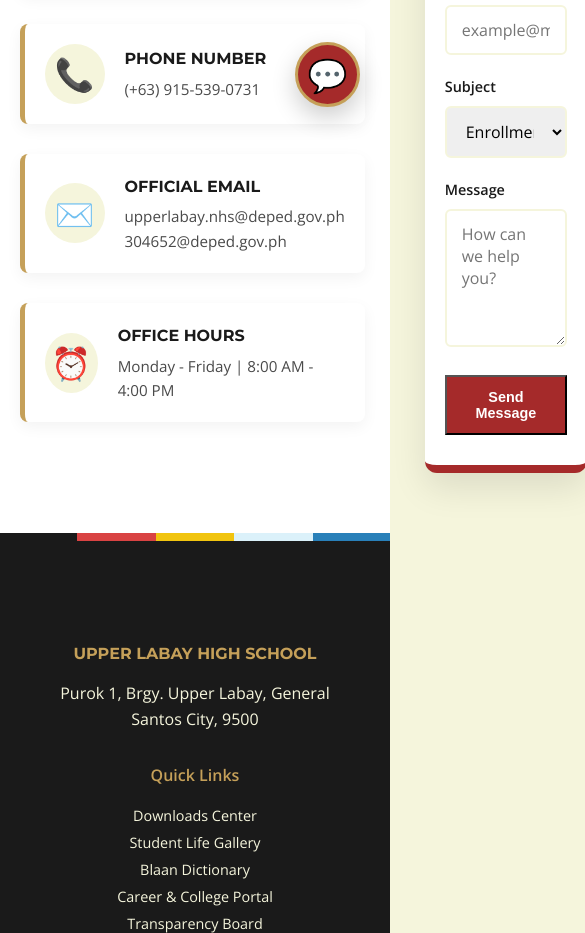
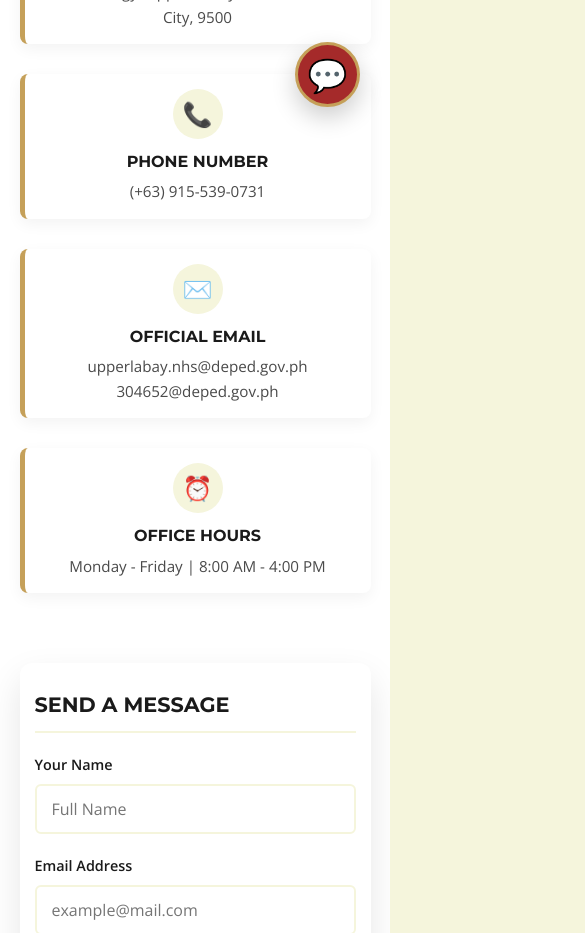
Before and after one commit to ulhs/ulhs.github.io, a plain HTML site: page pages/contact.html in a window 390 px wide. Shown: the part 707-1640 px from the top of the page, 585 px wide, since content can reach past the window. Drawn offline with nearby package versions, Linux system fonts and the light colour scheme.

Commit message:
style(responsive): improve mobile layout for contact section and buttons
- Adjust contact grid and info items for better vertical stacking on mobile
- Make buttons full-width and center text on small screens
- Reduce reveal animation distances on mobile for better visual balance

```diff
--- a/assets/css/style.css
+++ b/assets/css/style.css
@@ -2239,6 +2239,23 @@
         padding: 30px 20px;
     }
 
+    /* Contact Grid */
+    .contact-grid {
+        grid-template-columns: 1fr;
+        gap: 40px;
+    }
+
+    .info-item {
+        padding: 15px;
+    }
+
+    .info-item .icon {
+        width: 50px;
+        height: 50px;
+        font-size: 1.5rem;
+        flex-shrink: 0;
+    }
+
     /* Promo Section */
     .promo-container {
         padding: 40px 20px;
@@ -2259,7 +2276,26 @@
 
     .section-title, .accent-title { font-size: 1.7rem; }
 
-    .btn { padding: 12px 25px; font-size: 0.9rem; }
+    .btn { padding: 12px 25px; font-size: 0.9rem; width: 100%; text-align: center; }
+
+    .contact-card {
+        padding: 25px 15px;
+    }
+
+    .contact-card h3 {
+        font-size: 1.3rem;
+        margin-bottom: 20px;
+    }
+
+    .info-item {
+        flex-direction: column;
+        text-align: center;
+        gap: 10px;
+    }
+
+    .info-item .icon {
+        margin: 0 auto;
+    }
 
 .footer-grid { padding: 40px 5%; }
 }
@@ -2425,6 +2461,12 @@
 .delay-2 { transition-delay: 0.2s; }
 .delay-3 { transition-delay: 0.3s; }
 .delay-4 { transition-delay: 0.4s; }
+
+/* Mobile reveal adjustments */
+@media screen and (max-width: 768px) {
+    .reveal-left { transform: translateX(-30px); }
+    .reveal-right { transform: translateX(30px); }
+}
 
 /* --- DARK MODE TOGGLE & THEME --- */
 :root {
```
